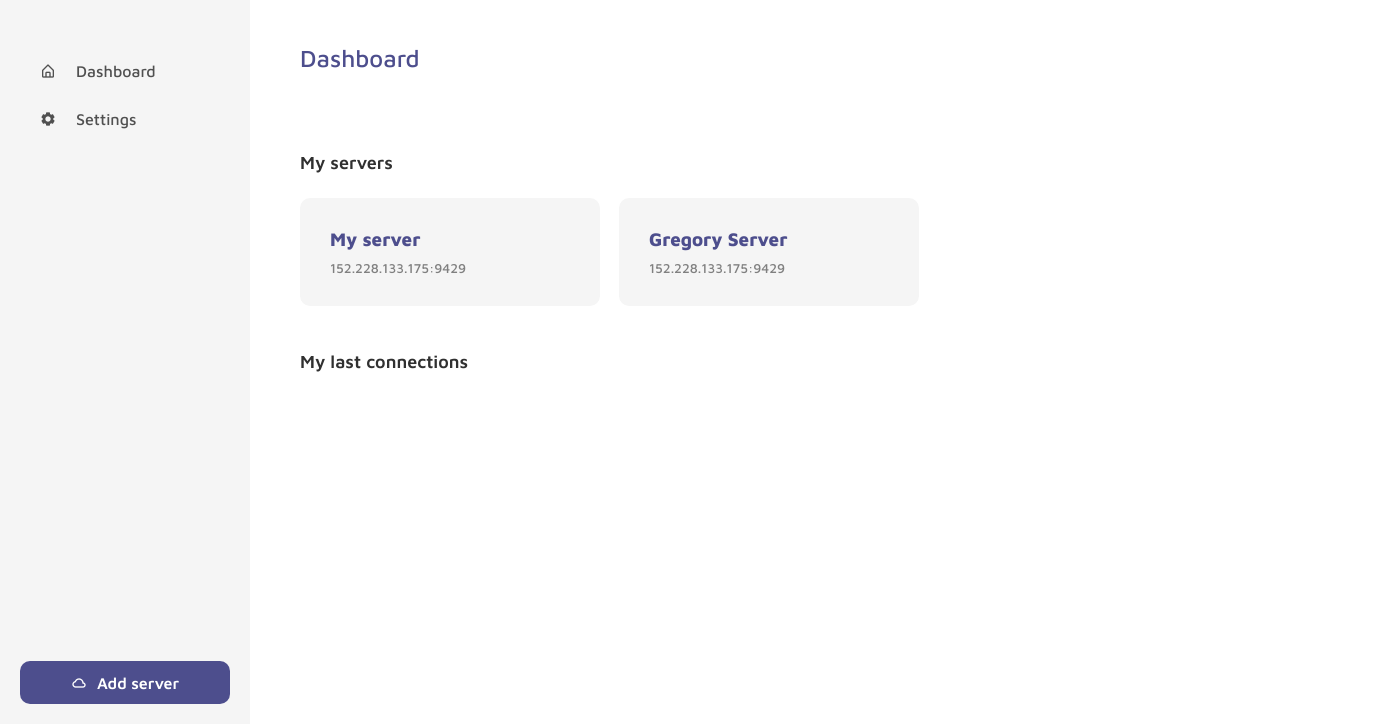
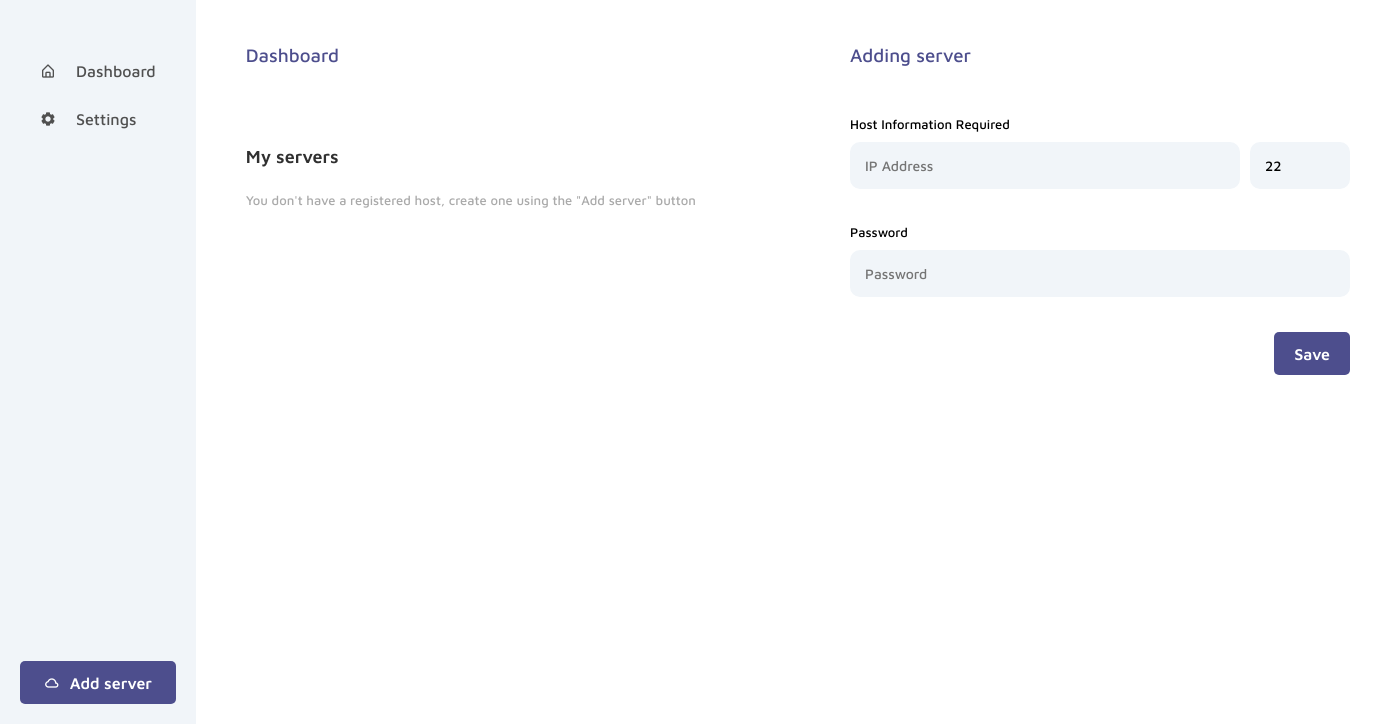
Before and after one commit to hugo-chilemme/dowssh, an Electron app: page bin/apps/pages/index.html in a window 1400 px wide. Shown: the part 76-800 px from the top of the page. Drawn offline with nearby package versions, Linux system fonts and the light colour scheme; no server answers.

Commit message:
🚀 Adding form host interface

```diff
--- a/bin/apps/pages/assets/javascripts/dashboardHostsList.js
+++ b/bin/apps/pages/assets/javascripts/dashboardHostsList.js
@@ -1,8 +1,31 @@
 const { ipcRenderer } = require("electron");
 
-const hostsList = document.querySelector('#all-hosts');
 
-(async () => {
-    const hosts = await ipcRenderer.invoke('getUserHosts')
-    console.log(hosts);
-})();
+const createItem = (host) => {
+    const item = document.createElement('div');
+    item.classList.add('item');
+    item.setAttribute('host-id', host.uuid);
+
+    const h3 = document.createElement('h3');
+    h3.innerText = host.name;
+
+    const h5 = document.createElement('h5');
+    h5.innerText = `${host.address}:${host.port}`;
+
+    item.appendChild(h3);
+    item.appendChild(h5);
+    return item;
+};
+
+const refreshList = async () => {
+    const lists = document.querySelector('.all-hosts');
+    lists.innerHTML = "";
+
+    const hosts = await ipcRenderer.invoke('getUserHosts');
+
+    for (const host of Object.values(hosts)) {
+        lists.appendChild(createItem(host));
+    }
+}
+
+refreshList();
--- a/bin/apps/pages/assets/javascripts/handleBuild.js
+++ b/bin/apps/pages/assets/javascripts/handleBuild.js
@@ -1,16 +1,27 @@
 const features = require('../../core/features.json');
 const d_loading = document.querySelector('.cfx-loading');
 const d_progress = document.querySelector('.cfx-loading-progress span');
+
 const step = 100 / Object.keys(features).length;
+let progress = 0;
 
 for (const [file_name, value] of Object.entries(features)) {
-    d_progress.style.width += step + "%";
-    if (!value.user_selected) continue;
+    progress += step;
+    d_progress.style.width = progress + "%";
+
+    if (!value.user_selected) {
+        console.log('- Loaded', file_name)
+        continue;
+    };
 
     fetch(`./assets/javascripts/${file_name}.js`).then(v => {
         v.text().then(txt => {
+            console.log('+ Loaded', file_name)
             eval(txt);
         })
     });
+
+    if (progress === 100) {
+        d_loading.remove()
+    }
 }
-d_loading.remove()
--- /dev/null
+++ b/bin/apps/pages/assets/javascripts/handleNavbar.js
@@ -0,0 +1,10 @@
+
+
+
+
+global.Navigate = (name) => {
+    document.querySelectorAll('section').forEach(element => element.classList.add('hide'));
+    document.querySelector(`section[page-name="${name}"]`).classList.remove('hide');
+    localStorage.setItem('page-selection', name);
+}
+Navigate(localStorage.getItem('page-selection') || 'dashboard');
--- a/bin/apps/pages/assets/styles/aside_home.css
+++ b/bin/apps/pages/assets/styles/aside_home.css
@@ -1,11 +1,12 @@
 aside.app-home {
     display:flex;
     min-width: 300px;
+    width: 100%;
 }
 
 aside.app-home .navbar {
     width: 300px;
-    background-color: #F5F5F5;
+    background-color: #f1f5f9;
     height: 100vh;
     display:flex;
     flex-direction: column;
@@ -111,19 +112,20 @@ aside.app-home h2 {
 }
 
 aside.app-home .all-hosts .item {
-    background:#F5F5F5;
+    background:#f1f5f9;
     border-radius: 10px;
     width: 300px;
     margin: 0 15px 15px 0;
     display:inline-flex;
     justify-content: center;
     flex-direction: column;
-    padding: 30px;
+    padding: 15px 20px;
 }
 
 aside.app-home .all-hosts .item h3 {
     font-weight: 800;
-    color: #4d4e8d
+    font-size: 16px;
+    color: #404040
 }
 
 aside.app-home .all-hosts .item h5 {
@@ -131,3 +133,10 @@ aside.app-home .all-hosts .item h5 {
     color:#808080;
     font-weight: 500;
 }
+
+aside.app-home .all-hosts.is-empty {
+    color:#aaa;
+    font-size: 13px;
+    font-weight: 500;
+    margin-bottom: 50px;
+}
--- a/bin/apps/pages/assets/styles/base.css
+++ b/bin/apps/pages/assets/styles/base.css
@@ -17,7 +17,7 @@ body {
     background-color: var(--app-background-color);
 }
 
-h1, h2, h3, h4, h5, h6, p, input {
+h1, h2, h3, h4, h5, h6, p, input, label {
     font-family: 'Maven Pro', sans-serif;
 }
 
@@ -27,7 +27,7 @@ h1, h2, h3, h4, h5, h6, p, input {
 
 .button {
     padding: 12.5px 20px;
-    border-radius: 10px;
+    border-radius: 5px;
     background: #F0F0F0;
     display: inline-flex;
     justify-content: center;
--- /dev/null
+++ b/bin/apps/pages/assets/styles/section_host_manager.css
@@ -0,0 +1,35 @@
+.add-server {
+    max-width: 600px;
+    width: 100%;
+}
+
+.add-server .host-required {
+    display:grid;
+    grid-template-columns: calc(80% - 10px) 20%;
+    column-gap: 10px;
+    width: 100%;
+}
+
+.add-server input {
+    background-color: #f1f5f9;
+    border: none;
+    padding: 15px;
+    font-size: 14px;
+    width: 100%;
+    border-radius: 10px;
+    font-weight: 500;
+    outline:none;
+    margin-bottom: 35px;
+}
+
+.add-server label {
+    margin-bottom: 10px;
+    font-size: 13px;
+    font-weight: 500;
+}
+
+.add-server .submit {
+    display:flex;
+    width: 100%;
+    justify-content: flex-end;
+}
--- a/bin/apps/pages/index.html
+++ b/bin/apps/pages/index.html
@@ -9,8 +9,12 @@
         <link rel='stylesheet' href='assets/styles/loader.css'>
 
         <link rel='stylesheet' href='assets/styles/aside_home.css'>
+        <link rel='stylesheet' href='assets/styles/section_host_manager.css'>
+
         <script>
-            const { ipcRenderer } = require('electron');
+            let { ipcRenderer } = require('electron');
+            global.ipcRenderer = ipcRenderer;
+
         </script>
     </head>
     <body>
@@ -28,11 +32,11 @@
             </div>
         </div>
 
-        <aside class='app-home'>
+        <aside class='app-home' name='dashboard'>
             <div class='navbar'>
                 <h3>Dowssh</h3>
                 <div class='contains-navbar'>
-                    <div class='item'>
+                    <div class='item' onclick="Navigate('dashboard')">
                         <h5><i class='bx bx-home-alt' ></i> Dashboard</h5>
                     </div>
                     <div class='item'>
@@ -40,12 +44,12 @@
                     </div>
                 </div>
                 <div class='footer'>
-                    <div class='button primary'>
+                    <div class='button primary' onclick="Navigate('add-server')">
                         <h4><i class='bx bx-cloud'></i> Add server</h4>
                     </div>
                 </div>
             </div>
-            <div class='contains'>
+            <section class='contains' page-name='dashboard'>
                 <div class='head'>
                     <div class='searchbar'>
                         <i class='bx bx-search'></i> <input type='text' placeholder='Search a server'>
@@ -54,21 +58,31 @@
                 <h1>Dashboard</h1>
 
                 <h2>My servers</h2>
-                <div class='all-hosts'>
-                    <div class='item'>
-                        <h3>My server</h3>
-                        <h5>152.228.133.175:9429</h5>
-                    </div>
-                    <div class='item'>
-                        <h3>Gregory Server</h3>
-                        <h5>152.228.133.175:9429</h5>
+                <div class='all-hosts'></div>
+                <div class='all-hosts is-empty'>
+                    <p> You don't have a registered host, create one using the "Add server" button </p>
+                </div>
+            </section>
+            <section class='contains add-server' page-name='add-server'>
+                <div class='head'>
+
+                </div>
+                <h1>Adding server</h1>
+
+                <label>Host Information Required</label>
+                <div class="host-required">
+                    <input type="text" placeholder="IP Address">
+                    <input type="number" value="22" placeholder="Port">
+                </div>
+                <label>Password</label>
+                <input type="password" placeholder="Password">
+
+                <div class="submit">
+                    <div class='button primary'>
+                        <h4>Save</h4>
                     </div>
                 </div>
-
-
-                <h2>My last connections</h2>
-
-            </div>
+            </section>
         </aside>
 
         <script type='text/javascript' src='assets/javascripts/handleHeader.js'></script>
--- a/bin/core/features.json
+++ b/bin/core/features.json
@@ -5,5 +5,19 @@
 
         "mandatory_default": true,
         "user_selected": true
+    },
+    "handleNavbar": {
+        "name": "Page manager",
+        "description": "allows you to display different pages",
+
+        "mandatory_default": true,
+        "user_selected": true
+    },
+    "formHostManager": {
+        "name": "Form host manager",
+        "description": "",
+
+        "mandatory_default": true,
+        "user_selected": true
     }
 }
--- a/bin/libs/ElectronEngine.js
+++ b/bin/libs/ElectronEngine.js
@@ -5,6 +5,7 @@ const ElectronRouter = require('./ElectronRouter');
     Loading Handlers Events
 */
 require('./events/handleHeader');
+require('./events/getUserHosts');
 
 
 app.whenReady().then(() => ElectronRouter.init());
--- a/bin/libs/SessionStorage.js
+++ b/bin/libs/SessionStorage.js
@@ -18,9 +18,8 @@ exports.add = options => {
     if (options.privateKey) {
         options.privateKey = fs.readFileSync(options.privateKey);
     }
-
+    options.uuid = uuid;
     store.set(uuid, options);
-    console.log(uuid, 'saved');
     return uuid;
 }
 
--- a/bin/libs/events/getUserHosts.js
+++ b/bin/libs/events/getUserHosts.js
@@ -3,5 +3,6 @@ const SessionStorage = require('../SessionStorage');
 
 ipcMain.handle('getUserHosts', async (event, ...args) => {
     const result = await SessionStorage.all();
+    console.log(SessionStorage.all());
     return result
 })
```
Also changed, not shown: bin/apps/pages/assets/javascripts/formHostManager.js (added).
